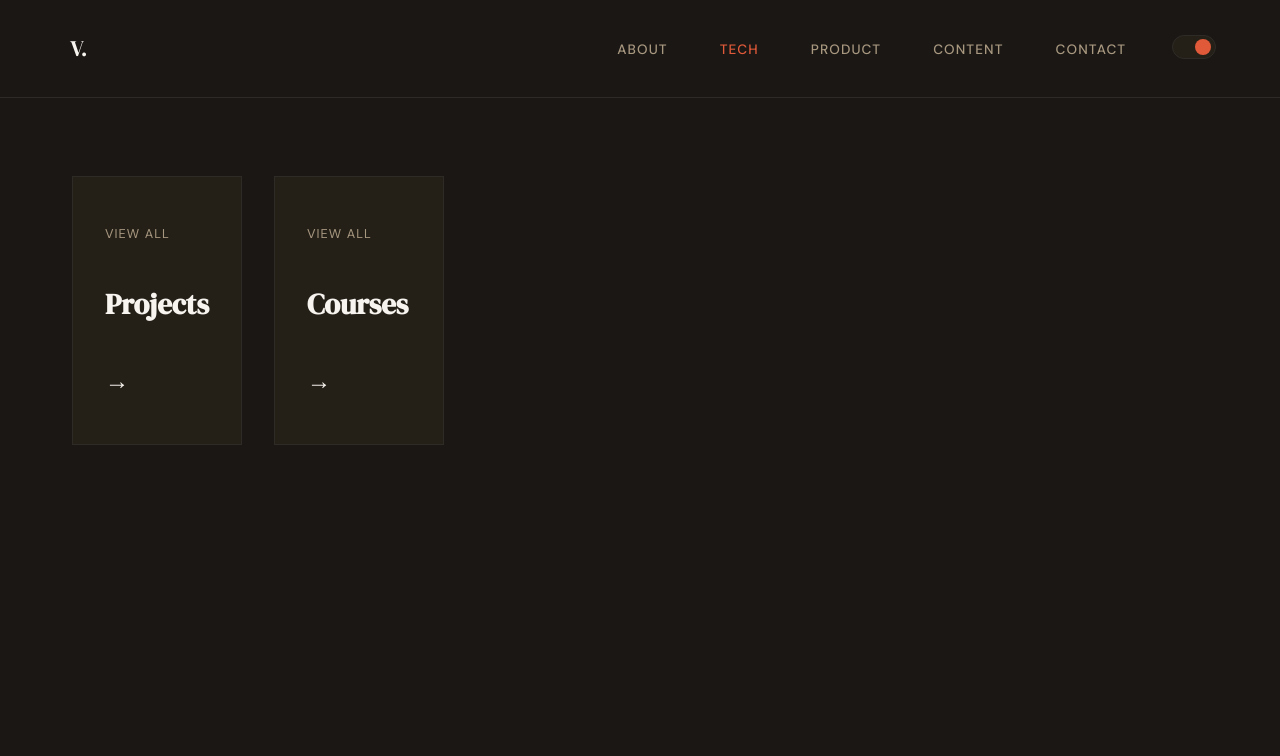
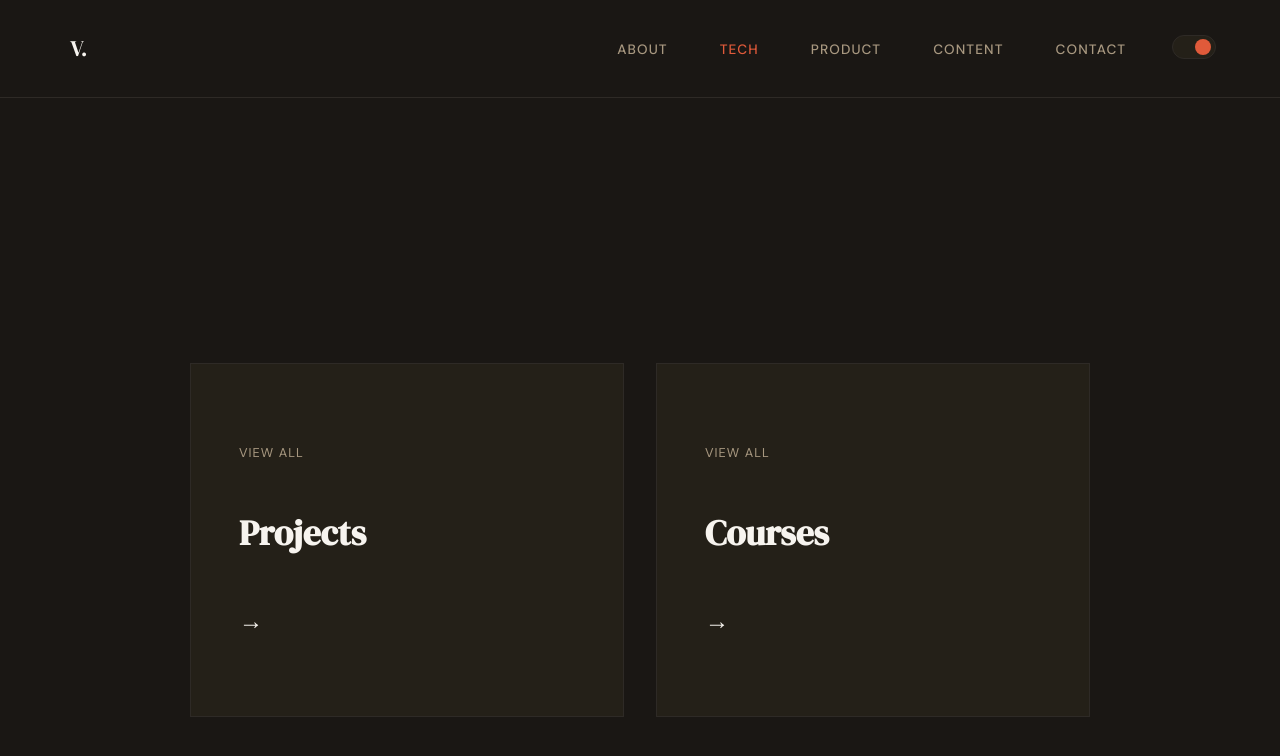
Before and after one commit to svarshaaaaa/portfolio, a Next.js app: page / in a window 1280 px wide. Both pictures are taken after a click on the button "TECH". Shown: the top 756 px of the page. Built offline with nearby package versions, Linux system fonts and the light colour scheme.

Commit message:
tech page ui change

```diff
--- a/src/components/Tech.jsx
+++ b/src/components/Tech.jsx
@@ -4,7 +4,7 @@ import CoursesList from "./CoursesList";
 import { techProjects, techCourses } from "@/data/content";
 
 export default function Tech() {
-  const [view, setView] = useState("main"); // "main" | "projects-grid" | "projects-detail" | "courses"
+  const [view, setView] = useState("main");
   const [selected, setSelected] = useState(null);
 
   const handleProjectClick = (project) => {
@@ -12,7 +12,6 @@ export default function Tech() {
     setView("projects-detail");
   };
 
-  // Shared header
   const Header = ({ backLabel, backView }) => (
     <div style={{ paddingTop: "2rem", marginBottom: "2.5rem" }}>
       {backLabel && (
@@ -33,12 +32,19 @@ export default function Tech() {
     </div>
   );
 
-  // MAIN VIEW — 2 big cards
+  // MAIN VIEW — 2 big centered cards
   if (view === "main") {
     return (
-      <section className="fade-up" style={{ minHeight: "100vh", padding: "6rem 4rem 5rem", display: "flex", flexDirection: "column", alignItems: "flex-start" }}>
+      <section className="fade-up" style={{
+        minHeight: "100vh", padding: "6rem 4rem 5rem",
+        display: "flex", flexDirection: "column",
+        alignItems: "center", justifyContent: "center",
+      }}>
         <Header />
-        <div style={{ display: "grid", gridTemplateColumns: "1fr 1fr", gap: "2rem", maxWidth: 700 }}>
+        <div style={{
+          display: "grid", gridTemplateColumns: "1fr 1fr",
+          gap: "2rem", width: "100%", maxWidth: 900,
+        }}>
           {[
             { label: "Projects", target: "projects-grid" },
             { label: "Courses", target: "courses" },
@@ -48,7 +54,7 @@ export default function Tech() {
               onClick={() => setView(target)}
               style={{
                 background: "var(--card-bg)", border: "1px solid var(--soft)",
-                padding: "3rem 2rem", cursor: "pointer",
+                padding: "5rem 3rem", cursor: "pointer",
                 display: "flex", flexDirection: "column", gap: "0.8rem",
                 transition: "all 0.25s",
               }}
@@ -56,7 +62,7 @@ export default function Tech() {
               onMouseOut={(e) => { e.currentTarget.style.background = "var(--card-bg)"; e.currentTarget.style.color = "var(--ink)"; }}
             >
               <div style={{ fontSize: "0.8rem", letterSpacing: "0.08em", textTransform: "uppercase", color: "var(--warm-mid)" }}>View all</div>
-              <h3 style={{ fontFamily: "'DM Serif Display', serif", fontSize: "1.8rem" }}>{label}</h3>
+              <h3 style={{ fontFamily: "'DM Serif Display', serif", fontSize: "2.2rem" }}>{label}</h3>
               <div style={{ marginTop: "auto", fontSize: "1.5rem" }}>→</div>
             </div>
           ))}
@@ -102,7 +108,6 @@ export default function Tech() {
       <section className="fade-up" style={{ minHeight: "100vh", padding: "6rem 4rem 5rem", display: "flex", flexDirection: "column", alignItems: "flex-start" }}>
         <Header backLabel="Projects" backView="projects-grid" />
         <div style={{ display: "flex", gap: "2rem", width: "100%", alignItems: "flex-start" }}>
-          {/* Left: list */}
           <div style={{ display: "flex", flexDirection: "column", gap: "1rem", flex: "0 0 320px" }}>
             {techProjects.map((project) => (
               <div
@@ -125,7 +130,6 @@ export default function Tech() {
             ))}
           </div>
 
-          {/* Right: detail panel */}
           {selected && (
             <div className="fade-up" style={{ flex: 1, background: "var(--card-bg)", border: "1px solid var(--soft)", padding: "2.5rem" }}>
               <div style={{ fontSize: "0.7rem", letterSpacing: "0.1em", textTransform: "uppercase", color: "var(--accent)", fontWeight: 600, marginBottom: "0.5rem" }}>{selected.tag}</div>
```
